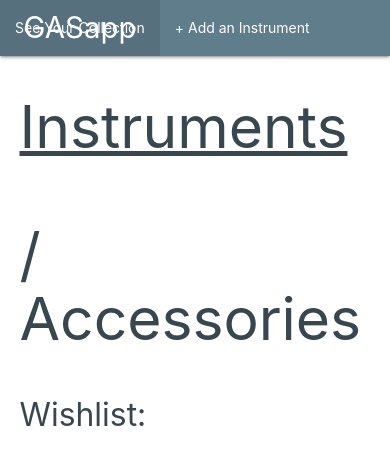
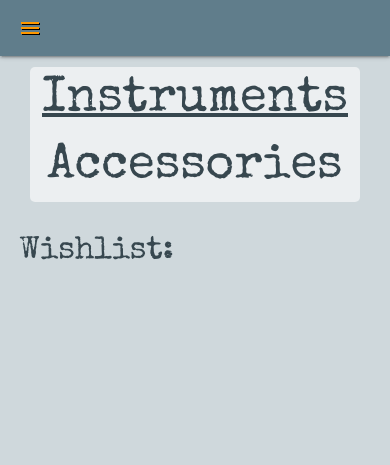
Before and after one commit to TCashion/GASapp, a Django app: page /collections/ in a window 390 px wide. Shown: the top 465 px of the page. Run offline with Django 3.2, Linux system fonts and the light colour scheme; the visitor is signed in with stand-in values (Sample User, id 1); data that the repository does not hold is empty.

Commit message:
add responsive nav; update styling

```diff
--- a/main_app/static/css/style.css
+++ b/main_app/static/css/style.css
@@ -1,7 +1,16 @@
+:root {
+    --orange-text: rgb(254, 161, 69);
+    --blue-grey: #607d8b;
+    --blue-grey-lighten-4: #cfd8dc;
+    --blue-grey-lighten-5: #eceff1;
+    --blue-grey-darken-3: #37474f;
+}
+
 body {
     display: flex;
     min-height: 100vh;
     flex-direction: column;
+    background-color: var(--blue-grey-lighten-4);
 }
 
 main {
@@ -18,14 +27,22 @@ input[type=checkbox]:checked, input[type=checkbox]:not(:checked) {
     pointer-events: all;
 }
 
-h1, h2, h3, h4, h5, h6, p, h1 > a, .card-title {
-    /* blue-grey darken-3 */
-    color: #37474f;
+h1, h2, h3, h4, h5, h6, p, h1 > a, .card-title, .toggle-header-divider {
+    color: var(--blue-grey-darken-3);
 }
 
+h1, h2, h3, h4, h5, h6, h1 > a, .card-title, .toggle-header-divider {
+    font-family: 'Special Elite', cursive;
+}
+
+
 .btn {
-    /* blue-grey */
-    background-color: #607d8b;
+    background-color: var(--blue-grey);
+    color: var(--orange-text);
+}
+
+.card {
+    background-color: var(--blue-grey-lighten-5);
 }
 
 .card-container {
@@ -41,14 +58,31 @@ h1, h2, h3, h4, h5, h6, p, h1 > a, .card-title {
 }
 
 .card .card-image .card-title {
-    background-color: #607d8b;
+    background-color: var(--blue-grey);
+    color: var(--orange-text);
     width: 100%;
     padding: 0 24px;
-    font-size: 15px;
+    font-size: 2rem;
 }
 
 .toggle-header {
     display: inline-block;
+    margin: 1.5rem 0;
+    font-size: 3.5rem;
+}
+
+.toggle-header-divider {
+    font-size: 4.2rem;
+}
+
+#toggle-links {
+    background-color: var(--blue-grey-lighten-5);
+    border-radius: 5px;
+    margin: 0.75rem;
+    display: flex;
+    justify-content: center;
+    align-items: center;
+    overflow: hidden;
 }
 
 .emphasized {
@@ -67,12 +101,43 @@ h1, h2, h3, h4, h5, h6, p, h1 > a, .card-title {
     overflow: hidden;
 }
 
+.card .card-image {
+    max-height: 400px;
+}
+
 .bold {
     font-weight: bold;
 }
 
-@media (max-width: 768px) {
+.orange-text {
+    color: var(--orange-text);
+    text-shadow: 1px 1px #000000;
+}
+
+
+@media only screen and (max-width: 768px) {
     .card-container {
         flex-direction: column;
     }
+
+    #toggle-links {
+        flex-direction: column;
+    }
+
+    .toggle-header {
+        display: block;
+        margin: 0.5rem 0;
+    }
+
+    .toggle-header-divider {
+        display: none;
+    }
 }
+
+@media only screen and (min-width: 1200px){
+    .row .col.xl4 {
+        width: 33.3333333333%;
+        margin-left: auto;
+        left: auto;
+        right: auto;
+}
--- a/main_app/templates/base.html
+++ b/main_app/templates/base.html
@@ -8,8 +8,10 @@
     <meta name="viewport" content="width=device-width, initial-scale=1.0">
     <meta http-equiv="X-UA-Compatible" content="ie=edge">
     <title>GASapp</title>
+    <link href="https://fonts.googleapis.com/css2?family=Special+Elite&display=swap" rel="stylesheet">
     <link rel="stylesheet" href="https://cdnjs.cloudflare.com/ajax/libs/materialize/1.0.0/css/materialize.min.css">
     <link rel="stylesheet" type="text/css" href="{% static 'css/style.css' %}">
+    <link href="https://fonts.googleapis.com/icon?family=Material+Icons" rel="stylesheet">
     <script src="https://cdnjs.cloudflare.com/ajax/libs/materialize/1.0.0/js/materialize.min.js"></script>
 </head>
 
@@ -17,26 +19,44 @@
     <header class="navbar-fixed">
         <nav class="blue-grey">
             <div class="nav-wrapper">
-                <ul>
-                    <li><a href="/" class="left brand-logo">&nbsp;&nbsp;GASapp</a></li>
-                </ul>
-                <ul class="right">
+                <a href="/" class="left brand-logo hide-on-med-and-down orange-text">&nbsp;&nbsp;GASapp</a>
+                <a href="#" data-target="mobile-demo" class="sidenav-trigger"><i class="material-icons orange-text">menu</i></a>
+                <ul class="right hide-on-med-and-down">
                     {% if user.is_authenticated %}
-                    <li><a href="{% url 'index' %}">See Your Collection</a></li>
-                    <li><a href="{% url 'instruments_create' %}">+ Add an Instrument</a></li>
-                    <li><a href="{% url 'accessories_create' %}">+ Add an Accessory</a></li>
-                    <li><a href="{% url 'logout' %}">Log Out</a></li>
+                    <li><a class="orange-text" href="{% url 'index' %}">See Your Collection</a></li>
+                    <li><a class="orange-text" href="{% url 'instruments_create' %}">+ Add an Instrument</a></li>
+                    <li><a class="orange-text" href="{% url 'accessories_create' %}">+ Add an Accessory</a></li>
+                    <li><a class="orange-text" href="{% url 'logout' %}">Log Out</a></li>
                     {% else %}
-                    <li><a href="{% url 'signup' %}">Sign Up</a></li>
-                    <li><a href="{% url 'login' %}">Log In</a></li>
+                    <li><a class="orange-text" href="{% url 'signup' %}">Sign Up</a></li>
+                    <li><a class="orange-text" href="{% url 'login' %}">Log In</a></li>
                     {% endif %}
                 </ul>
             </div>
         </nav>
     </header>
+    <ul class="sidenav blue-grey" id="mobile-demo">
+        {% if user.is_authenticated %}
+        <li><a class="sidenav-close orange-text" href="#">Close menu</a></li>
+        <li><a class="orange-text" href="{% url 'index' %}">See Your Collection</a></li>
+        <li><a class="orange-text" href="{% url 'instruments_create' %}">+ Add an Instrument</a></li>
+        <li><a class="orange-text" href="{% url 'accessories_create' %}">+ Add an Accessory</a></li>
+        <li><a class="orange-text" href="{% url 'logout' %}">Log Out</a></li>
+        {% else %}
+        <li><a class="sidenav-close orange-text" href="#">Close menu</a></li>
+        <li><a class="orange-text" href="{% url 'signup' %}">Sign Up</a></li>
+        <li><a class="orange-text" href="{% url 'login' %}">Log In</a></li>
+        {% endif %}
+    </ul>
     <main class="container">
         {% block content %}
         {% endblock %}
     </main>
+    <script>
+        document.addEventListener('DOMContentLoaded', function() {
+            const navEls = document.querySelectorAll('.sidenav');
+            const instances = M.Sidenav.init(navEls, {});
+        });
+    </script>
 </body>
 </html>
--- a/main_app/templates/index.html
+++ b/main_app/templates/index.html
@@ -3,17 +3,22 @@
 
 <div id="toggle-links">
     <h1 class="toggle-header"><a href="" class="emphasized" id="instruments-el">Instruments</a></h1>
-    <h1 class="toggle-header">/ <a href="" id="accessories-el">Accessories</a></h1>
+    <div class="toggle-header toggle-header-divider" style="height: 64px"><i class="material-icons orange-text" style="font-size: 55px;">local_gas_station</i> </div>
+    <h1 class="toggle-header"><a href="" id="accessories-el">Accessories</a></h1>
 </div>
 
 <div class="row instruments">
     {% for instrument in instruments %}
         {% if instrument.owned %}
-            <div class="col s12 m6 l4 instruments">
+            <div class="col s12 m6 xl4 instruments">
                 <a href="{% url 'instruments_detail' instrument.id %}">
                     <div class="card hoverable large">
                         <div class="card-image">
+                            {% if instrument.instrumentphoto_set.count %}
                             <img src="{{ instrument.instrumentphoto_set.first.url }}">
+                            {% else %}
+                            <img src="https://via.placeholder.com/200/FFFFFF/FFFFFF">
+                            {% endif %}
                             <span class="card-title">{{ instrument.name }}</span>
                         </div>
                         <div class="card-content">
@@ -37,11 +42,15 @@
     <h4>Wishlist:</h4>
     {% for instrument in instruments %}
         {% if not instrument.owned %}
-            <div class="col s12 m6 l4 instruments">
+            <div class="col s12 m6 xl4 instruments">
                 <a href="{% url 'instruments_detail' instrument.id %}">
                     <div class="card hoverable large">
                         <div class="card-image">
+                            {% if instrument.instrumentphoto_set.count %}
                             <img src="{{ instrument.instrumentphoto_set.first.url }}">
+                            {% else %}
+                            <img src="https://via.placeholder.com/200/FFFFFF/FFFFFF">
+                            {% endif %}
                             <span class="card-title">{{ instrument.name }}</span>
                         </div>
                         <div class="card-content">
@@ -65,11 +74,15 @@
 <div class="row accessories">
     {% for accessory in accessories %}
         {% if accessory.owned %}
-            <div class="col s12 m6 l4 accessories">
+            <div class="col s12 m6 xl4 accessories">
                 <a href="{% url 'accessories_detail' accessory.id %}">
                     <div class="card hoverable large">
                         <div class="card-image">
+                            {% if accessory.accessoryphoto_set.count %}
                             <img src="{{ accessory.accessoryphoto_set.first.url }}">
+                            {% else %}
+                            <img src="https://via.placeholder.com/200/FFFFFF/FFFFFF">
+                            {% endif %}
                             <span class="card-title">{{ accessory.name }}</span>
                         </div>
                         <div class="card-content">
@@ -93,11 +106,15 @@
     <h4>Wishlist:</h4>
     {% for accessory in accessories %}
         {% if not accessory.owned %}
-            <div class="col s12 m6 l4 accessories">
+            <div class="col s12 m6 xl4 accessories">
                 <a href="{% url 'accessories_detail' accessory.id %}">
                     <div class="card hoverable large">
                         <div class="card-image">
+                            {% if accessory.accessoryphoto_set.count %}
                             <img src="{{ accessory.accessoryphoto_set.first.url }}">
+                            {% else %}
+                            <img src="https://via.placeholder.com/200/FFFFFF/FFFFFF">
+                            {% endif %}
                             <span class="card-title">{{ accessory.name }}</span>
                         </div>
                         <div class="card-content">
--- a/main_app/templates/instruments/detail.html
+++ b/main_app/templates/instruments/detail.html
@@ -44,7 +44,7 @@
             </div>
             <div class='card-stacked'>
                 <div class="card-content">
-                    <p> {{ accessory.name }}</p>
+                    <h6> {{ accessory.name }}</h6>
                     <form action="{% url 'dis_assoc_accessory' instrument.id accessory.id %}">
                         <button type="submit" class="btn btn-small">Remove</button>
                     </form>
@@ -63,7 +63,7 @@
 <div class="col s12 m6">
         <div class="card">
             <div class="card-content">
-                <p> {{ accessory.name }}</p>
+                <h6>{{ accessory.name }}</h6>
                 <form action="{% url 'assoc_accessory' instrument.id accessory.id %}">
                     <button type="submit" class="btn btn-small">Add</button>
                 </form>
@@ -119,7 +119,7 @@
             <div class="card-content">
                 <span class="card-title">Reverb.com Price Guide for: <span class="bold">{{ instrument.name }}</span></span>
                 <p><span class="bold">Title: </span> {{ price_guide.title }}</p>
-                <p><span class="bold">Est. Used Price Range: </span> {{ price_guide.low }} - {{ price_guide.low }}</p>
+                <p><span class="bold">Est. Used Price Range: </span> ${{ price_guide.low }} - ${{ price_guide.high }}</p>
                 <p><span class="bold">Link: </span><a href="{{ price_guide.url }}" target="_blank">{{ price_guide.url }}</a></p>
             </div>
         </div>
--- a/main_app/views.py
+++ b/main_app/views.py
@@ -123,8 +123,8 @@ class AccessoryDelete(LoginRequiredMixin, DeleteView):
 def add_photo(request, instrument_id, accessory_id):
     photo_file = request.FILES.get('photo-file', None)
     if photo_file:
-        # s3 = boto3.session.Session(profile_name='gas-app').client('s3')
-        s3 = boto3.client('s3')
+        s3 = boto3.session.Session(profile_name='gas-app').client('s3')
+        # s3 = boto3.client('s3')
         key = uuid.uuid4().hex[:6] + photo_file.name[photo_file.name.rfind('.'):]
         try:
             s3.upload_fileobj(photo_file, BUCKET, key)
```
Also changed, not shown: main_app/templates/accessories/detail.html (+1 -27 lines).
